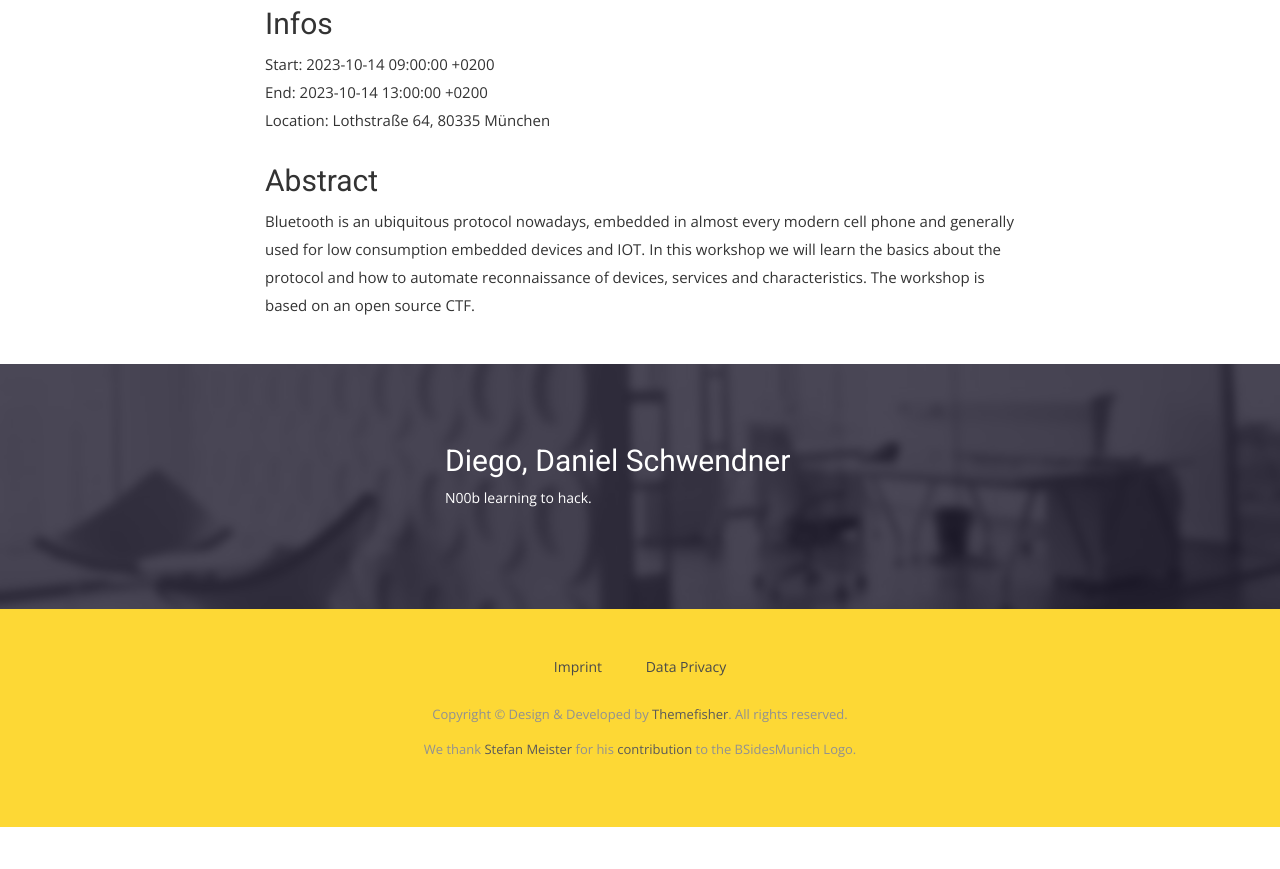
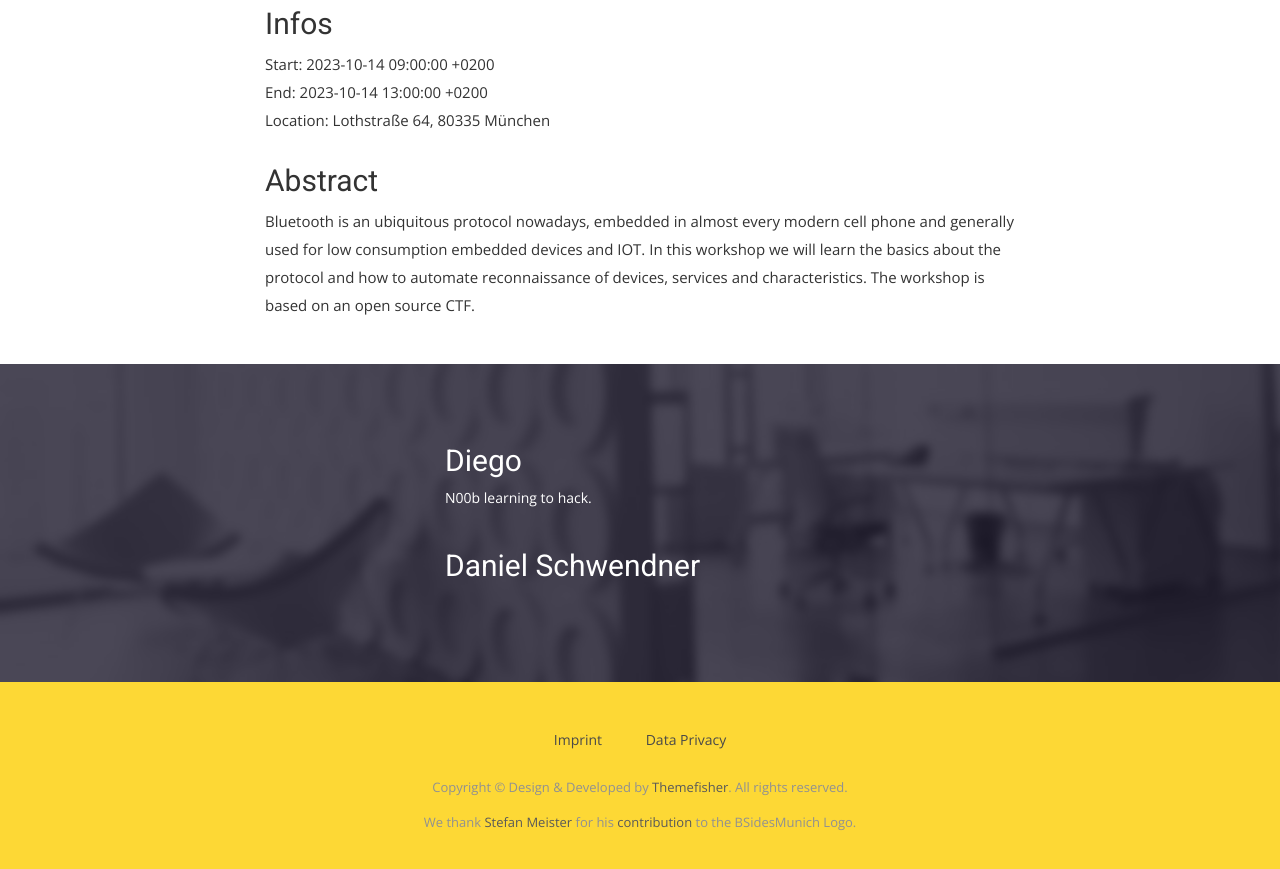
Before and after one commit to BSidesMUC/BSidesMunich2023, a Jekyll site: the page built from _workshops/001-01_8VSHWB_introduction-to-ble-hacking.md, in a window 1280 px wide and 900 px high, scrolled down 571 px. Shown: the top 869 px of the window. Built offline with Jekyll 4.4.1, drawn with Linux system fonts in a browser that asks for light colours; nearby versions of some CDN libraries; some web fonts are replaced; before the commit the page ends 1398 px from its top, so only the background shows below that; part of the change alters nothing that is shown.

```diff
--- a/_workshops/001-01_8VSHWB_introduction-to-ble-hacking.md
+++ b/_workshops/001-01_8VSHWB_introduction-to-ble-hacking.md
@@ -7,7 +7,11 @@ layout: workshop
 speakers:
 - bio: N00b learning to hack.
   handle: false
-  name: Diego, Daniel Schwendner
+  name: Diego
+  photo: ''
+- bio:
+  handle: false
+  name: Daniel Schwendner
   photo: ''
 timeslot:
   duration: 240
```
